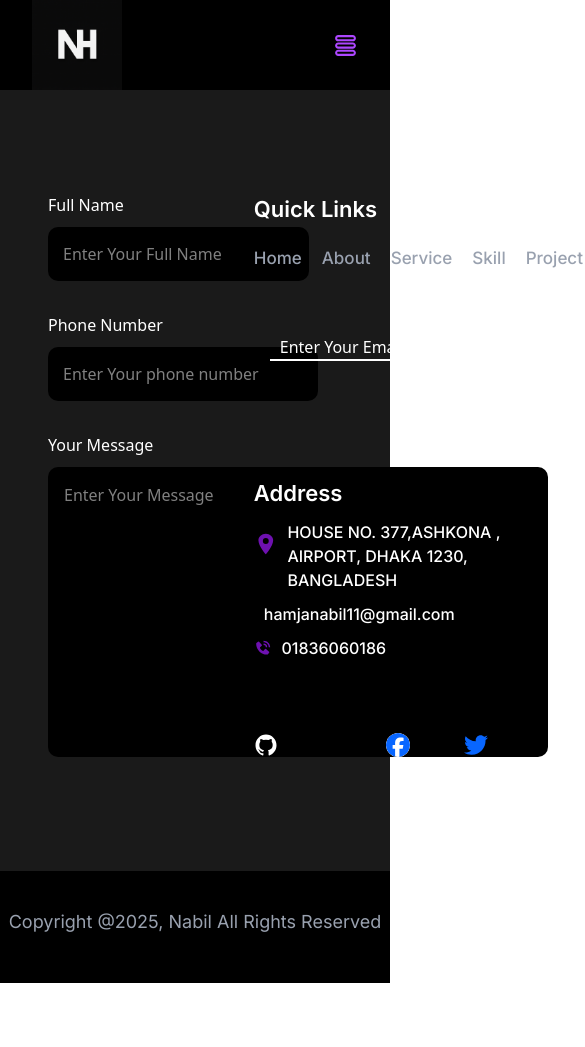
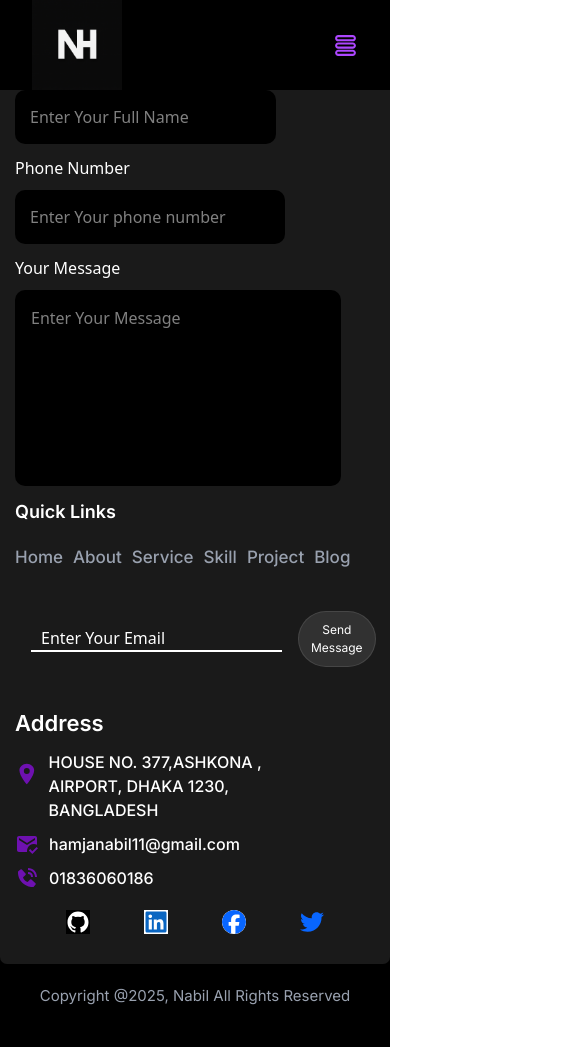
Before and after one commit to nabilislam11/portfolio, a React (Vite) app: page /footer in a window 390 px wide. Shown: the top 1047 px of the page, 585 px wide, since content can reach past the window. Before the commit the page ends 983 px from the top, so only its background shows below. Built offline with nearby package versions, Linux system fonts and the light colour scheme; a web font is replaced by a local one.

Commit message:
footer responsive done

```diff
--- a/src/component/footer/Footer.jsx
+++ b/src/component/footer/Footer.jsx
@@ -9,11 +9,11 @@ import { FaFacebook, FaTwitter, FaXTwitter } from "react-icons/fa6";
 
 const Footer = () => {
     return (
-        <div className='bg-black pt-[79px] '>
-            <div className="bg-white/10 py-[114px] flex justify-between    px-12  ">
-                <div className="w-[70%] ">
+        <div className='bg-black  pt-[26px] md:pt-[79px]'>
+            <div className="bg-white/10 py-[30px] md:py-[114px] md:flex justify-between px-[15px] md:px-12 rounded-[7px] ">
+                <div className="w-[70%] pb-3 md:pb-0 ">
                     {/* <h2 className='font-tittle font-black text-[58px] text-purple-800' >Nabil Islam </h2> */}
-                    <div className="flex flex-col gap-y-8">
+                    <div className="flex flex-col gap-y-3 md:gap-y-8">
                         {/* top__input */}
                         <div className="flex  gap-x-9  ">
                             <div className=" flex flex-col gap-y-2.5 ">
@@ -34,16 +34,16 @@ const Footer = () => {
                         <div className="flex flex-col gap-y-2.5 ">
                             <h2 className='text-white  '>
                                 Your Message</h2>
-                            <input className='bg-black text-white w-[500px] pb-[250px] pt-4 px-4 rounded-[10px] outline-0' type="text" placeholder='Enter Your Message' />
+                            <input className='bg-black text-white w-[326px] md:w-[500px] pb-[156px] md:pb-[250px] pt-4 px-4 rounded-[10px] outline-0' type="text" placeholder='Enter Your Message' />
                         </div>
                     </div>
 
                 </div>
-                <div className="w-[45%] flex flex-col justify-between gap-y-9 ">
+                <div className=" md:w-[45%] flex flex-col md:justify-between gap-y-5 md:gap-y-9 ">
                     <div className="">
-                        <h2 className='font-secondary font-semibold text-[22px] text-white' >Quick Links</h2>
+                        <h2 className='font-secondary font-semibold  text-[18px] md:text-[22px] text-white' >Quick Links</h2>
                         <div className="flex  py-5">
-                            <ul className='flex gap-x-5 '>
+                            <ul className='flex gap-x-2.5 md:gap-x-5 '>
                                 <li className='font-secondary font-medium text-[17px] text-gray-400'><a href="#Home">Home</a></li>
                                 <li className='font-secondary font-medium text-[17px] text-gray-400'><a href="#About">About</a></li>
                                 <li className='font-secondary font-medium text-[17px] text-gray-400'><a href="Service">Service</a></li>
@@ -55,7 +55,7 @@ const Footer = () => {
                         <div className="flex items-center gap-x-4  py-5 group">
                             <MdAttachEmail className='text-white size-6' />
                             <input type="text" className='border-white border-b-2  outline-0 px-[10px]  text-white placeholder:text-white' placeholder='Enter Your Email' />
-                            <button className='font-secondary   font-normal py-[11px] px-[17px] rounded-[30px] bg-white/10 border border-white/10  text-[12 px] text-white  transition-transform duration-300 group-hover:bg-purple-800 '>Send Message</button>
+                            <button className='font-secondary   font-normal py-[9px] md:py-[11px] px-[12px] md:px-[17px] rounded-[30px] bg-white/10 border border-white/10  text-[12px] text-white  transition-transform duration-300 group-hover:bg-purple-800 '>Send Message</button>
                         </div>
                     </div>
                     <div className=" flex flex-col  gap-y-2.5  ">
@@ -74,7 +74,7 @@ const Footer = () => {
                             <p className='font-medium font-secondary text-[16px] text-white '>01836060186</p>
                         </div>
                     </div>
-                             <div className="flex  gap-x-[54px]">
+                             <div className="flex  justify-center md:justify-start  gap-x-[54px]">
                     <a target='blank' href="https://github.com/nabilislam11"> <IoLogoGithub className='size-6 bg-black text-white' /></a>
                     <FaLinkedin className='size-6 text-[#0a66c2]  bg-white' />
                     <a target='blank' href="https://www.facebook.com/share/1BAD7hkh9k/?mibextid=wwXIfr">
@@ -89,8 +89,8 @@ const Footer = () => {
                 </div>
 
             </div>
-            <div className="flex justify-center pt-[37px] pb-[48px] ">
-                <div className=""><p className='font-secondary font-normal text-[18px] text-gray-400 '>Copyright @2025, Nabil All Rights Reserved</p></div>
+            <div className="flex justify-center items-center pt-[21px] md:pt-[37px] pb-[40px] md:pb-[48px] ">
+                <div className=""><p className='font-secondary font-normal  text-[15px] md:text-[18px] text-gray-400 '>Copyright @2025, Nabil All Rights Reserved</p></div>
 
             </div>
 
--- a/src/component/skill/Skill.jsx
+++ b/src/component/skill/Skill.jsx
@@ -10,8 +10,8 @@ import { SiExpress } from "react-icons/si";
 import { DiNodejs } from "react-icons/di";
 const Skill = () => {
     return (
-        <div id='Skill' className=' py-[42px] md:py-[107px] md:flex justify-center items-center min-h-screen'>
-            <div className=" md:flex md:justify-between  pt-[30px] md:pt-[74px] bg-white/10 rounded-2xl  px-[20px] md:px-[90px] ">
+        <div id='Skill' className=' py-[25px] md:py-[107px] md:flex justify-center items-center min-h-screen'>
+            <div className=" md:flex md:justify-between  pt-[30px] md:pt-[74px] bg-white/10 rounded-2xl  px-[20px] md:px-[90px]  pb-8 md:pb-0 ">
                 <div data-aos="zoom-in" className="md:w-[30%] md:py-[125px]">
                     <p className='font-primary font-normal text-[16px] text-gray-400'>My Skill</p>
                     <h3 className='font-primary font-bold text-[27px] md:text-[32px] text-white '>Let’s Explore Popular <samp className='text-purple-500'>Skills & Experience</samp> </h3>
--- a/src/pages/Home.jsx
+++ b/src/pages/Home.jsx
@@ -44,7 +44,7 @@ const Home = () => {
               <p className='font-primary  font-bold md:w-[450px] md:text-[32px] text-gray-400 md:pt-[27px] md:pb-[54px] text-[18px] pt-[9px] pb-[19px] w-[355px] '>A passionate web developer based from Bangladesh.With a keen eye for detail and a passion for web design, I specialize in creating visually captivating and highly functional websites</p>
 
             </div>
-            <div className="flex gap-x-3.5 group pb-[98px] items-center ">
+            <div className="flex gap-x-3.5 group pb-[27px] md:pb-[98px] items-center ">
               <p className='font-primary  font-semibold   text-[22px] text-white  '>Download My Resume</p>
               <div className="w-[49px] h-[49px] rounded-full  group-hover:bg-purple-800  bg-white/10 border border-white/10  flex items-center justify-center text-white ' ">
               <a href=""><FaCircleDown size={20} /></a>
```
